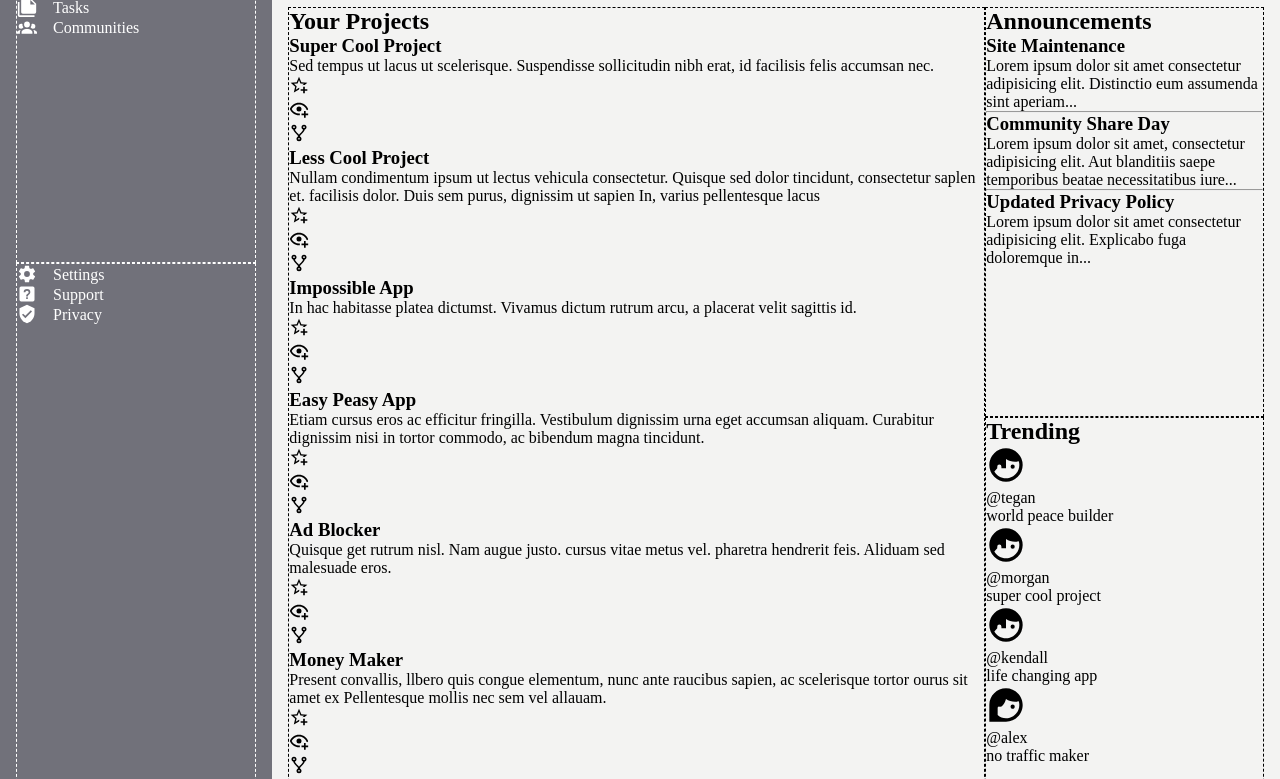
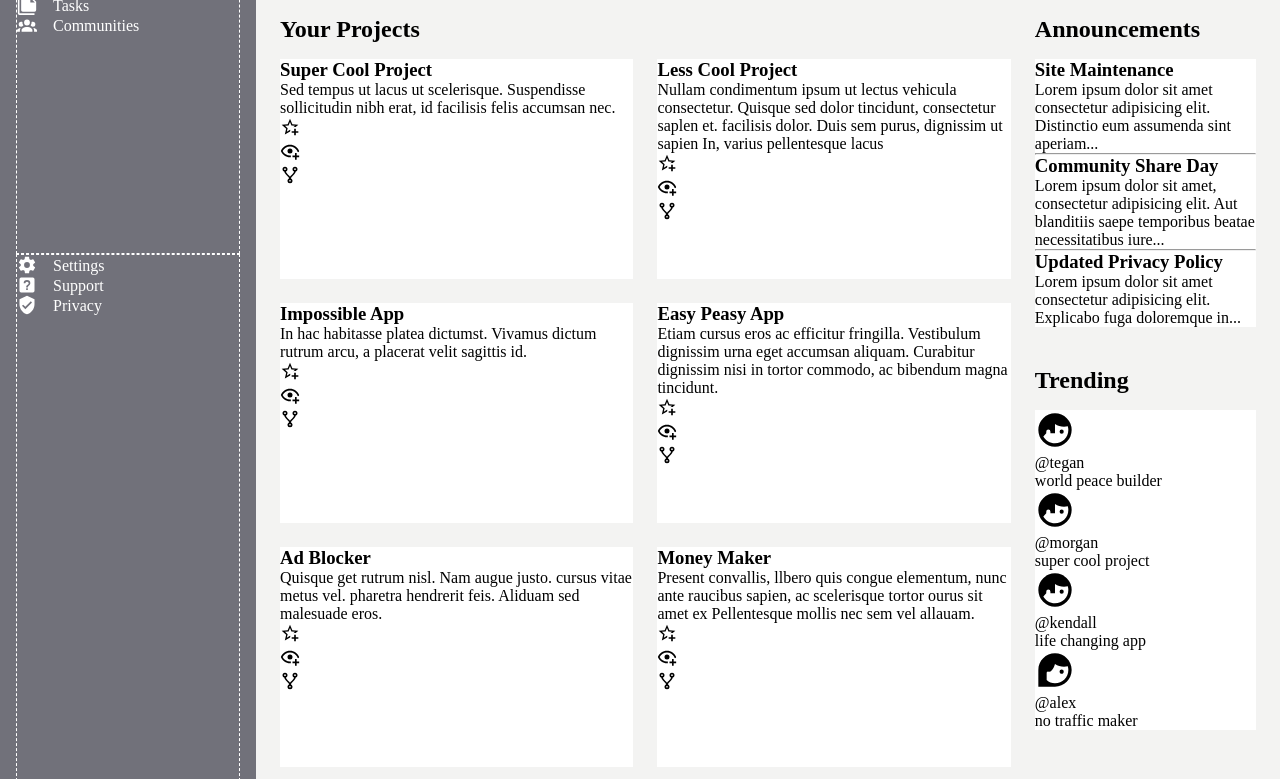
Before and after one commit to DaveBoydy/Project-Admin-Dashboard, a plain HTML site: page index.html in a window 1280 px wide. Shown: the part 187-966 px from the top of the page. Drawn offline with Linux system fonts and the light colour scheme.

Commit message:
Add basic layout styles for main content

```diff
--- a/index.html
+++ b/index.html
@@ -58,13 +58,13 @@
       <section class="main-projects">
         <h2>Your Projects</h2>
 
-        <div>
+        <div class="project-posts">
+          <div class="post-project">
             <h3>Super Cool Project</h3>
             <p>
               Sed tempus ut lacus ut scelerisque. Suspendisse sollicitudin nibh
               erat, id facilisis felis accumsan nec.
             </p>
-
             <ul>
               <li>
                 <img
@@ -92,15 +92,13 @@
               </li>
             </ul>
           </div>
-
-        <div>
+          <div class="post-project">
             <h3>Less Cool Project</h3>
             <p>
-            Nullam condimentum ipsum ut lectus vehicula consectetur. Quisque sed
-            dolor tincidunt, consectetur saplen et. facilisis dolor. Duis sem
-            purus, dignissim ut sapien In, varius pellentesque lacus
+              Nullam condimentum ipsum ut lectus vehicula consectetur. Quisque
+              sed dolor tincidunt, consectetur saplen et. facilisis dolor. Duis
+              sem purus, dignissim ut sapien In, varius pellentesque lacus
             </p>
-
             <ul>
               <li>
                 <img
@@ -128,14 +126,12 @@
               </li>
             </ul>
           </div>
-
-        <div>
+          <div class="post-project">
             <h3>Impossible App</h3>
             <p>
               In hac habitasse platea dictumst. Vivamus dictum rutrum arcu, a
               placerat velit sagittis id.
             </p>
-
             <ul>
               <li>
                 <img
@@ -163,15 +159,13 @@
               </li>
             </ul>
           </div>
-
-        <div>
+          <div class="post-project">
             <h3>Easy Peasy App</h3>
             <p>
-            Etiam cursus eros ac efficitur fringilla. Vestibulum dignissim urna
-            eget accumsan aliquam. Curabitur dignissim nisi in tortor commodo,
-            ac bibendum magna tincidunt.
+              Etiam cursus eros ac efficitur fringilla. Vestibulum dignissim
+              urna eget accumsan aliquam. Curabitur dignissim nisi in tortor
+              commodo, ac bibendum magna tincidunt.
             </p>
-
             <ul>
               <li>
                 <img
@@ -199,14 +193,12 @@
               </li>
             </ul>
           </div>
-
-        <div>
+          <div class="post-project">
             <h3>Ad Blocker</h3>
             <p>
               Quisque get rutrum nisl. Nam augue justo. cursus vitae metus vel.
               pharetra hendrerit feis. Aliduam sed malesuade eros.
             </p>
-
             <ul>
               <li>
                 <img
@@ -234,15 +226,13 @@
               </li>
             </ul>
           </div>
-
-        <div>
+          <div class="post-project">
             <h3>Money Maker</h3>
             <p>
-            Present convallis, llbero quis congue elementum, nunc ante raucibus
-            sapien, ac scelerisque tortor ourus sit amet ex Pellentesque mollis
-            nec sem vel allauam.
+              Present convallis, llbero quis congue elementum, nunc ante
+              raucibus sapien, ac scelerisque tortor ourus sit amet ex
+              Pellentesque mollis nec sem vel allauam.
             </p>
-
             <ul>
               <li>
                 <img
@@ -270,10 +260,12 @@
               </li>
             </ul>
           </div>
+        </div>
       </section>
-      <section class="main-announcements">
+      <section class="main-meta">
+        <div>
           <h1>Announcements</h1>
-        <div>
+          <div class="announcements-meta">
             <div>
               <h3>Site Maintenance</h3>
               <p>
@@ -293,14 +285,16 @@
             <div>
               <h3>Updated Privacy Policy</h3>
               <p>
-              Lorem ipsum dolor sit amet consectetur adipisicing elit. Explicabo
-              fuga doloremque in...
+                Lorem ipsum dolor sit amet consectetur adipisicing elit.
+                Explicabo fuga doloremque in...
               </p>
             </div>
           </div>
-      </section>
-      <section class="main-trending">
+        </div>
+
+        <div>
           <h1>Trending</h1>
+          <div class="trending-meta">
             <div>
               <img
                 src="icons/face-man-profile.svg"
@@ -308,11 +302,9 @@
                 width="40px"
                 height="auto"
               />
-
               <p>@tegan</p>
               <p>world peace builder</p>
             </div>
-
             <div>
               <img
                 src="icons/face-man-profile.svg"
@@ -320,11 +312,9 @@
                 width="40px"
                 height="auto"
               />
-
               <p>@morgan</p>
               <p>super cool project</p>
             </div>
-
             <div>
               <img
                 src="icons/face-man-profile.svg"
@@ -332,11 +322,9 @@
                 width="40px"
                 height="auto"
               />
-
               <p>@kendall</p>
               <p>life changing app</p>
             </div>
-
             <div>
               <img
                 src="icons/face-woman-profile.svg"
@@ -344,9 +332,10 @@
                 width="40px"
                 height="auto"
               />
-
               <p>@alex</p>
               <p>no traffic maker</p>
+            </div>
+          </div>
         </div>
       </section>
     </main>
--- a/styles.css
+++ b/styles.css
@@ -16,9 +16,9 @@
   min-height: 100vh;
   display: grid;
   grid-template:
-    "sidebar header" 1fr
-    "sidebar main" 4.8fr
-    / 1fr 3.7fr;
+    "sidebar header" 17%
+    "sidebar main" 83%
+    / 1fr 4fr;
 }
 
 #intro {
@@ -30,13 +30,10 @@
 
 #content {
   grid-area: main;
-  padding: 1rem;
   background-color: var(--tertiary);
-  display: grid;
-  grid-template:
-    "projects announcements" 1fr
-    "projects trending" 1fr
-    / 2.5fr 1fr;
+  display: flex;
+  gap: 24px;
+  padding: 32px 24px;
 }
 
 #sidebar {
@@ -46,18 +43,6 @@
   color: #fff;
   display: grid;
   grid-template-rows: 1fr 4fr 6.5fr;
-}
-
-.main-projects {
-  grid-area: projects;
-}
-
-.main-announcements {
-  grid-area: announcements;
-}
-
-.main-trending {
-  grid-area: trending;
 }
 
 #sidebar li,
@@ -76,11 +61,32 @@
   filter: brightness(0) invert(1);
 }
 
-header > div {
-  border: 1px dashed;
+.project-posts {
+  display: grid;
+  grid-template-columns: repeat(2, 1fr);
+  grid-auto-rows: 220px;
+  gap: 24px;
 }
 
-main > section {
+.main-meta {
+  display: flex;
+  flex-direction: column;
+  gap: 24px;
+}
+
+.post-project,
+.announcements-meta,
+.trending-meta {
+  background-color: #fff;
+}
+
+.project-posts,
+.announcements-meta,
+.trending-meta {
+  margin: 16px 0;
+}
+
+header > div {
   border: 1px dashed;
 }
 
```
Lines whose indentation alone changed are shown as unchanged.
